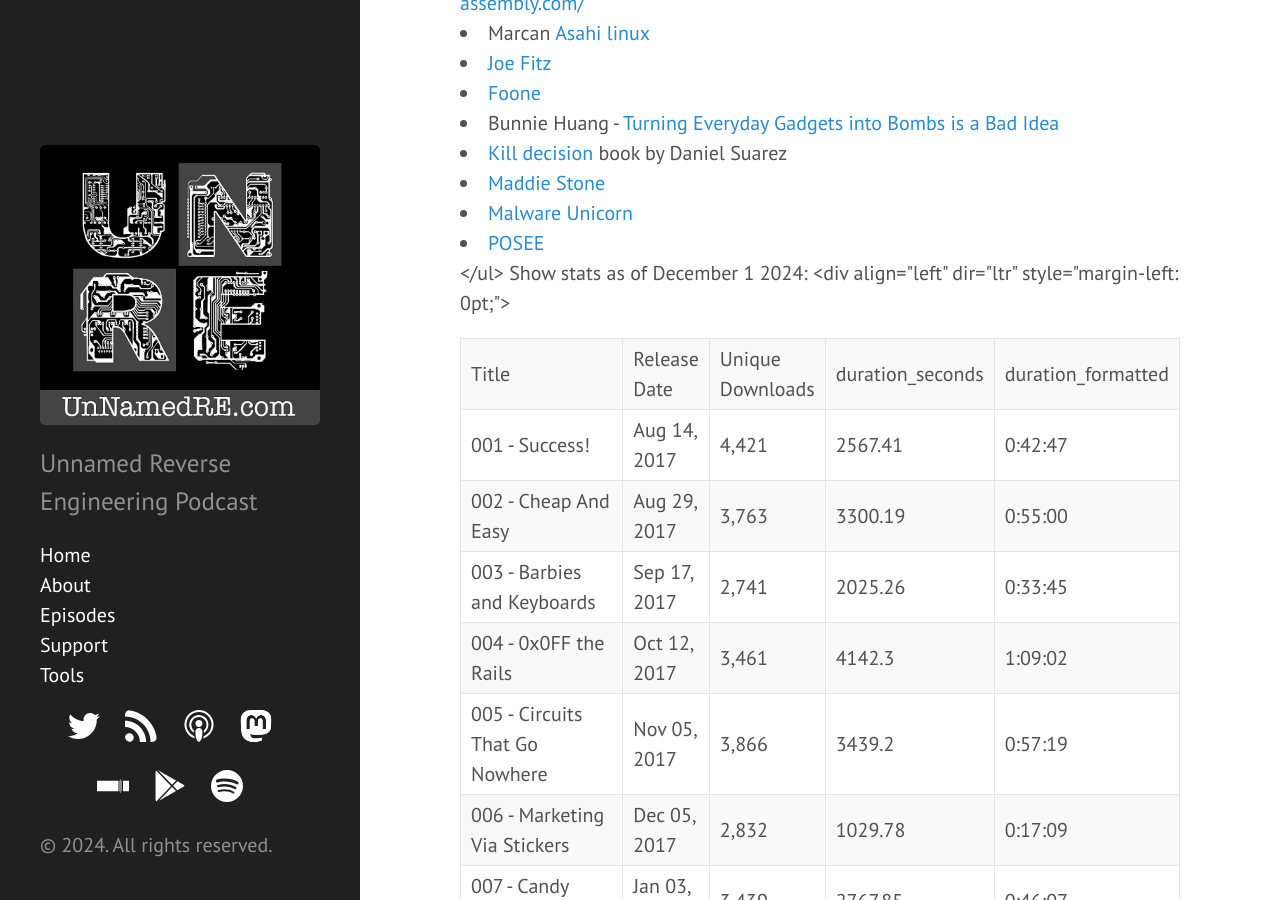
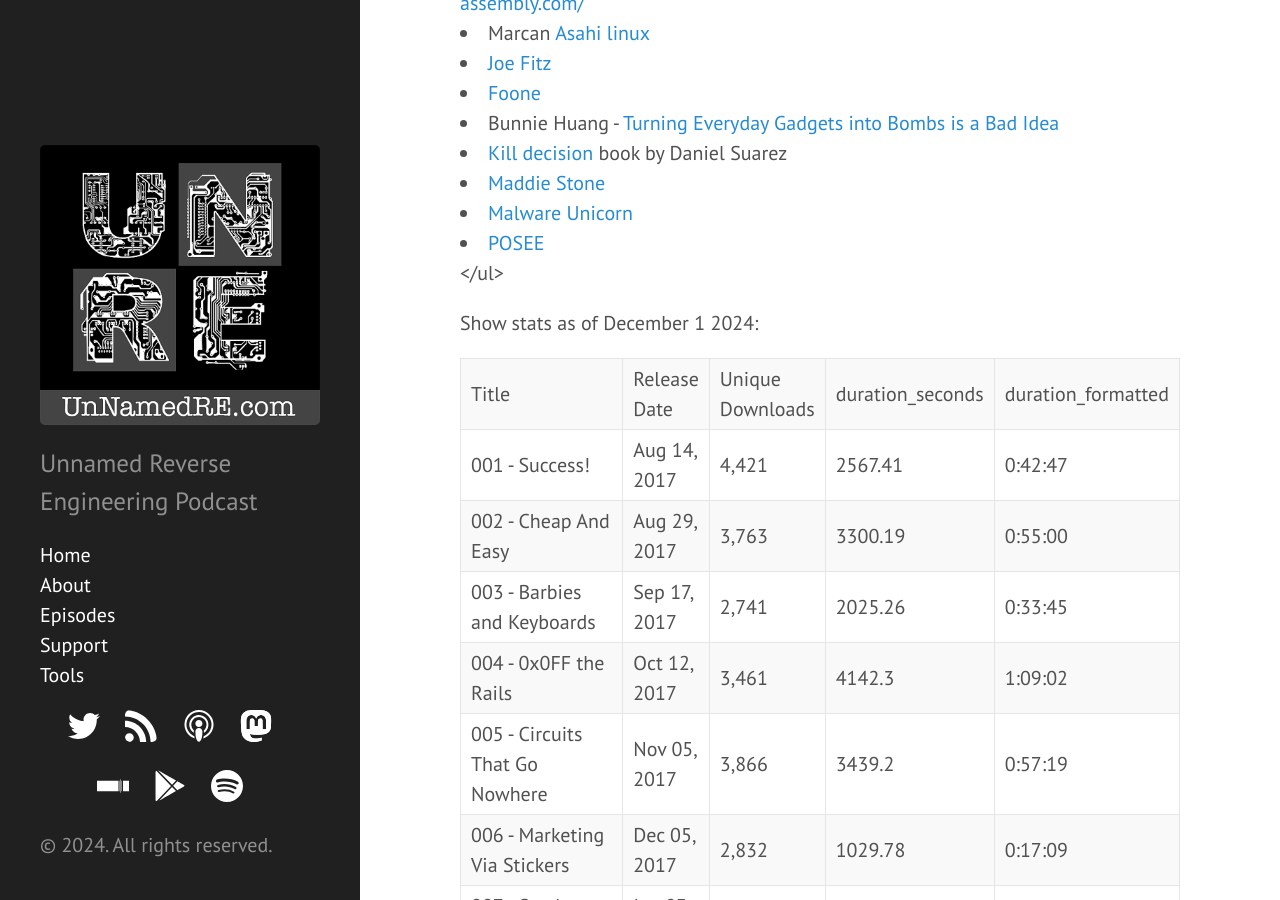
Before and after one commit to unnamedre/unnamedre.github.io, a Jekyll site: the page built from _posts/2024-12-07-072_-_EOF.md, in a window 1280 px wide and 900 px high, scrolled down 743 px. Built offline with Jekyll 4.4.1, drawn with Linux system fonts in a browser that asks for light colours; some of the changed text lies outside the part shown.

Commit message:
fixing formatting again agaion

```diff
--- a/_posts/2024-12-07-072_-_EOF.md
+++ b/_posts/2024-12-07-072_-_EOF.md
@@ -58,7 +58,9 @@ Here are some of the things we talked about: <ul>
   <li>
     <a href="https://indieweb.org/POSSE"> POSEE </a>
   </li>
-</ul> Show stats as of December 1 2024: <div align="left" dir="ltr" style="margin-left: 0pt;">
+</ul>
+
+Show stats as of December 1 2024:
   <table style="border: none; border-collapse: collapse;">
     <colgroup>
       <col width="256" />
@@ -591,4 +593,5 @@ Here are some of the things we talked about: <ul>
       </tr>
     </tbody>
   </table>
-</div> Have comments or suggestions for us? Find us on twitter <a href="https://twitter.com/unnamed_show"> @unnamed_show </a> ,  or email us at <a href="mailto:show@unnamedre.com"> show@unnamedre.com </a> . Music by <a href="http://www.teknoaxe.com"> TeknoAxe </a> ( <a href="http://www.youtube.com/user/teknoaxe"> http://www.youtube.com/user/teknoaxe </a> )
+
+ Have comments or suggestions for us? Find us on twitter <a href="https://twitter.com/unnamed_show"> @unnamed_show </a> , or email us at <a href="mailto:show@unnamedre.com"> show@unnamedre.com </a> . Music by <a href="http://www.teknoaxe.com"> TeknoAxe </a> ( <a href="http://www.youtube.com/user/teknoaxe"> http://www.youtube.com/user/teknoaxe </a> )
```
